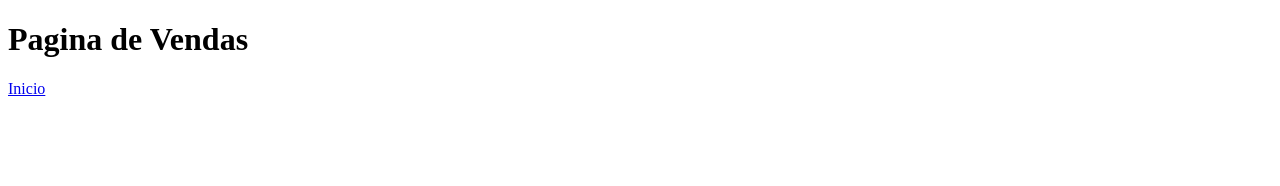
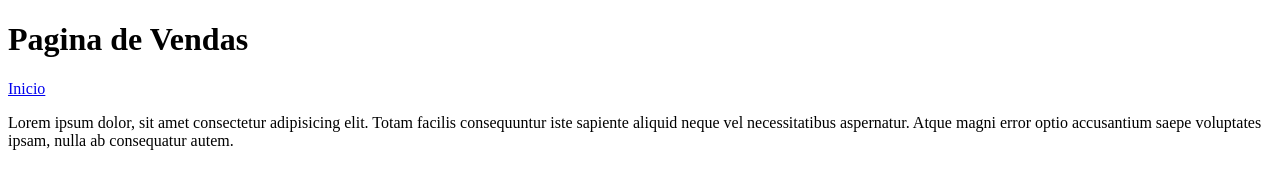
Before and after one commit to YuriLucka/AulaGitHub, a plain HTML site: page vendas.html in a window 1280 px wide. Drawn offline with Linux system fonts and the light colour scheme.

Commit message:
Criado texto lorem

```diff
--- a/vendas.html
+++ b/vendas.html
@@ -8,5 +8,6 @@
 <body>
     <h1>Pagina de Vendas</h1>
     <a href="index.html">Inicio</a>
+    <p>Lorem ipsum dolor, sit amet consectetur adipisicing elit. Totam facilis consequuntur iste sapiente aliquid neque vel necessitatibus aspernatur. Atque magni error optio accusantium saepe voluptates ipsam, nulla ab consequatur autem.</p>
 </body>
 </html>
```
